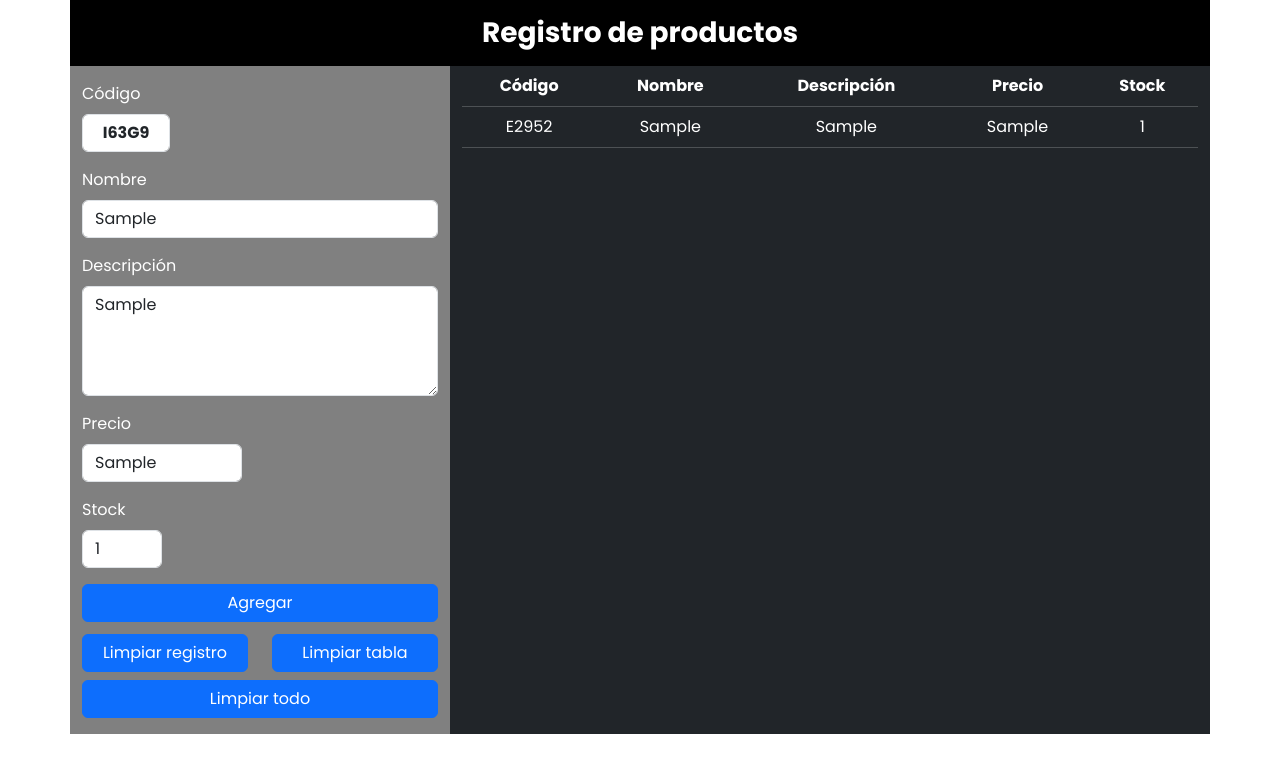
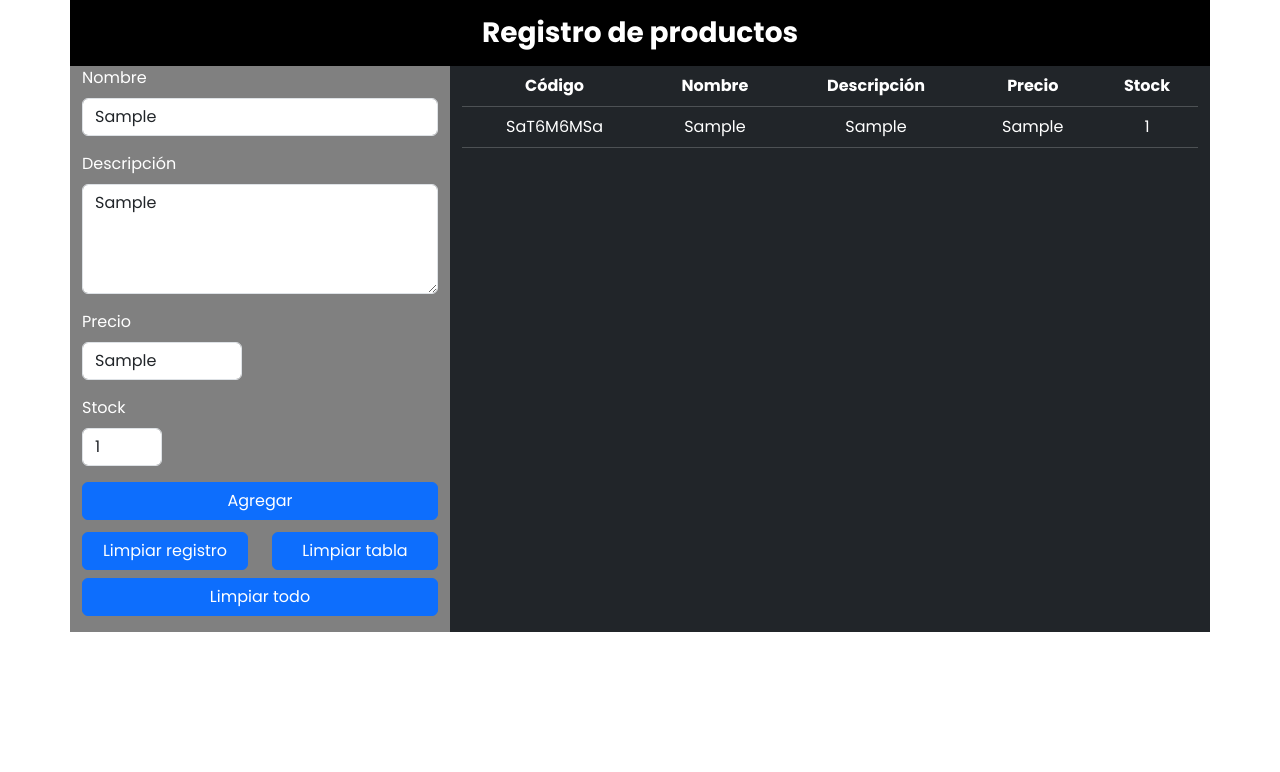
Before and after one commit to brianinhu/register-products, a plain HTML site: page index.html in a window 1280 px wide. Both pictures are taken after typing "Sample", "Sample", "Sample" into the empty fields and a click on the button "Agregar". Drawn offline with nearby package versions, Linux system fonts and the light colour scheme.

Commit message:
Cambios para crear el codigo con el nombre y descripcion

```diff
--- a/index.html
+++ b/index.html
@@ -24,10 +24,6 @@
         <div id="f2" class="row">
             <div id="f2c1" class="col-xs-12 col-sm-12 col-md-4 col-lg-4 col-xl-4">
                 <form action="#" method="post">
-                    <div class="mb-3">
-                        <label for="txtcodigo" class="form-label mt-3">Código</label>
-                        <input id="txtcodigo" type="text" class="form-control" readonly>
-                    </div>
                     <div class="mb-3">
                         <label for="txtnombre" class="form-label">Nombre</label>
                         <span id="alertanombre"></span>
--- a/script.js
+++ b/script.js
@@ -1,5 +1,5 @@
 const trunk = "ABCDEFGHIJKLMNOPQRSTUVWXYZ01234567890123456789";
-codeGenerate = (length = 5) => {
+codeGenerate = (length) => {
     let result = "";
     for (let i = 0; i < length; i++) {
         result += trunk.charAt(Math.floor(Math.random() * trunk.length));
@@ -7,16 +7,17 @@ codeGenerate = (length = 5) => {
     return result;
 }
 
+/*
 inputCode = (boolean) => {
-    const code = codeGenerate();
+    const code = codeGenerate(3);
     document.getElementById("txtcodigo").value = code;
 }
-inputCode(true);
+
+inputCode(true); */
 
 var btnagregar = document.getElementById("btn-agregar");
 btnagregar.addEventListener("click", () => {
 
-    let codigo = document.getElementById("txtcodigo").value;
     let nombre = document.getElementById("txtnombre").value;
     let descripcion = document.getElementById("txtdesc").value;
     let precio = document.getElementById("txtprecio").value;
@@ -53,6 +54,7 @@ btnagregar.addEventListener("click", () => {
         }
 
     } else {
+        let codigo = nombre.charAt(0)+nombre.charAt(1)+codeGenerate(5)+descripcion.charAt(0)+descripcion.charAt(1);
 
         document.getElementById("alertanombre").innerHTML = "";
         document.getElementById("alertadesc").innerHTML = "";
@@ -71,9 +73,6 @@ btnagregar.addEventListener("click", () => {
         `
         /* Agrega las filas como nodos hijos del cuerpotabla */
         cuerpotabla.appendChild(fila);
-
-        /* Crea un nuevo codigo */
-        inputCode(true);
     }
 });
 
```
